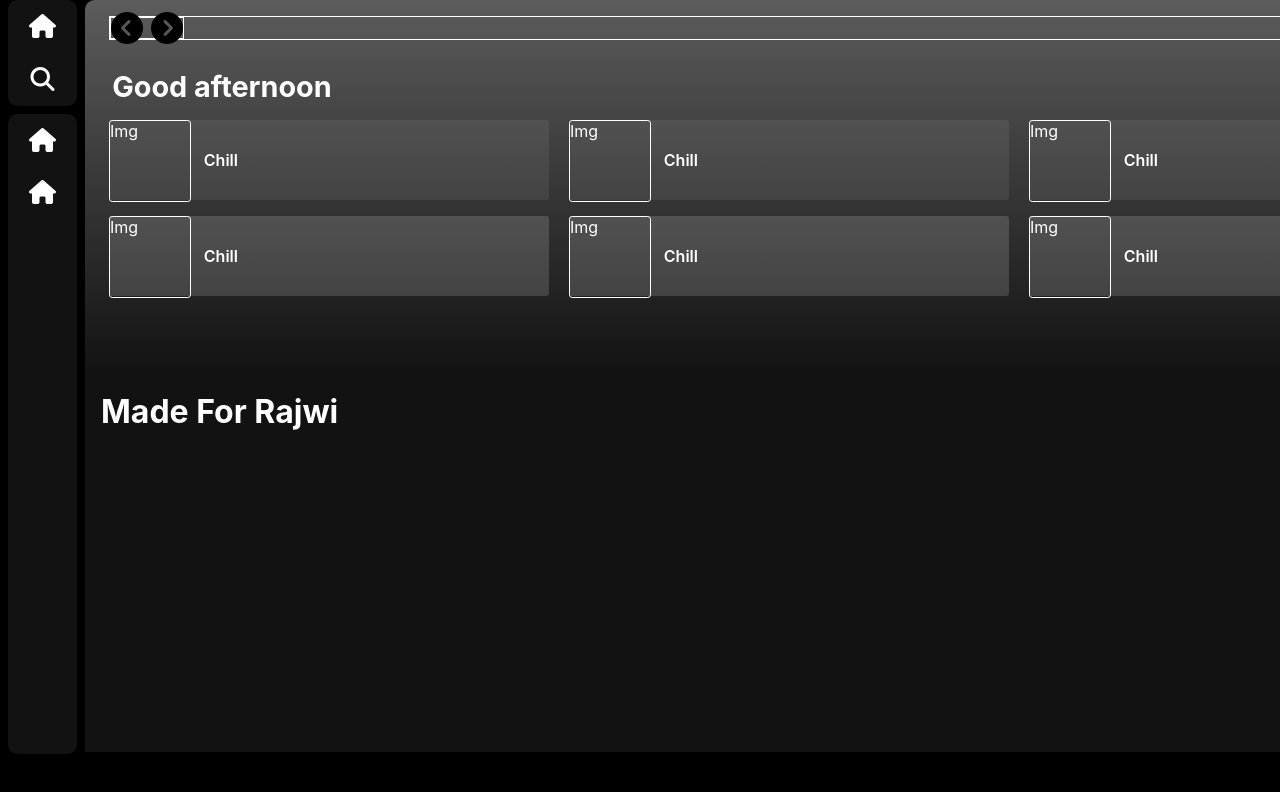
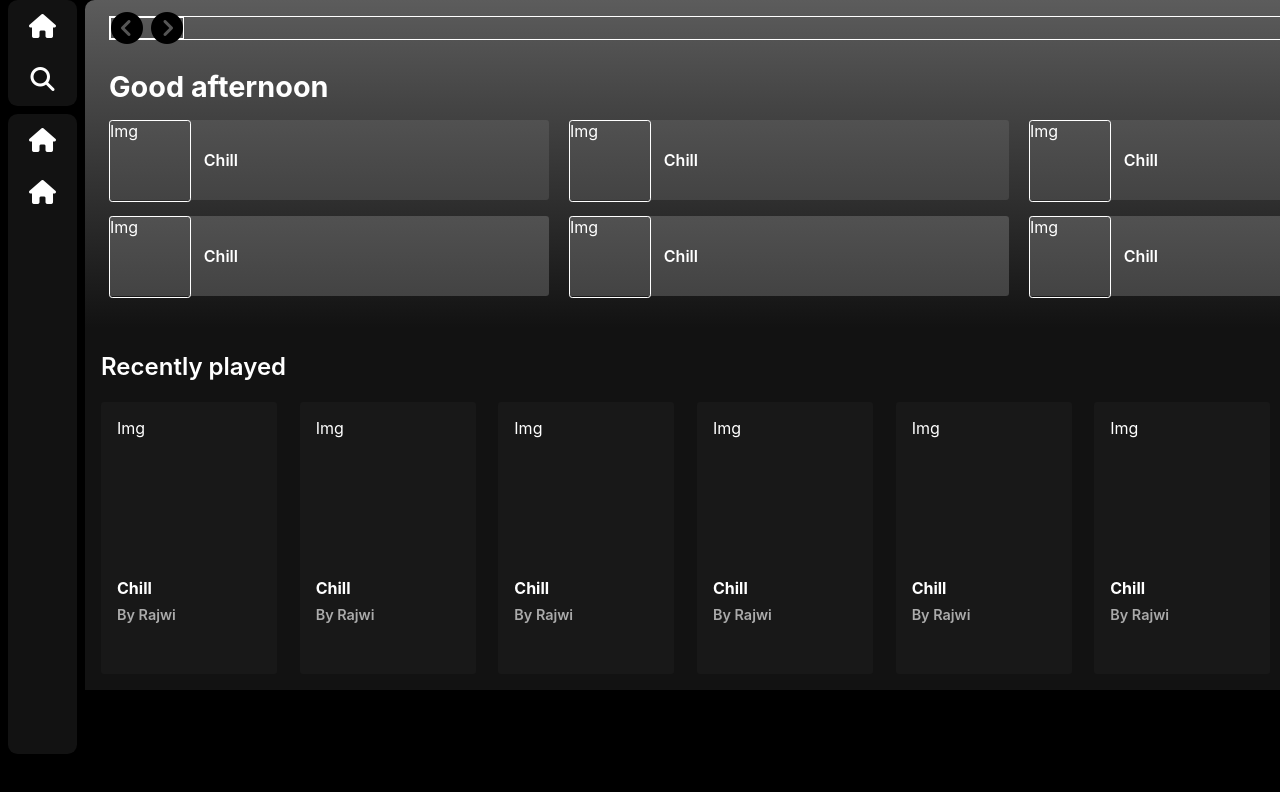
Before and after one commit to shreejal27/spotify_Clone, a React (Create React App) app: page / in a window 1280 px wide. Shown: the top 792 px of the page. Built offline with nearby package versions, Linux system fonts and the light colour scheme; the HTML template or start-up script is replaced by a standard one.

Commit message:
added playlists

```diff
--- a/src/pages/Home.js
+++ b/src/pages/Home.js
@@ -57,7 +57,47 @@ const Home = () => {
                 </div>
             </div>
             <div className="spotifyPlaylists">
-                <h1>Made For Rajwi</h1>
+                <div className="spotifyPlaylistsTopBar">
+                <p className="spotifyPlaylistTitle">Recently played</p>
+                <p className="spotifyPlaylistShowAll">Show all</p>
+                </div>
+                <div className="spotifyPlaylistItemFlex">
+                <div className="spotifyPlaylistItem">
+                    <div className="spotifyPlaylistImage">Img</div>
+                    <p className="spotifyPlaylistText">Chill</p>
+                    <p className="spotifyPlaylistSubText">By Rajwi</p>
+                </div>
+                <div className="spotifyPlaylistItem">
+                    <div className="spotifyPlaylistImage">Img</div>
+                    <p className="spotifyPlaylistText">Chill</p>
+                    <p className="spotifyPlaylistSubText">By Rajwi</p>
+                </div>
+                <div className="spotifyPlaylistItem">
+                    <div className="spotifyPlaylistImage">Img</div>
+                    <p className="spotifyPlaylistText">Chill</p>
+                    <p className="spotifyPlaylistSubText">By Rajwi</p>
+                </div>
+                <div className="spotifyPlaylistItem">
+                    <div className="spotifyPlaylistImage">Img</div>
+                    <p className="spotifyPlaylistText">Chill</p>
+                    <p className="spotifyPlaylistSubText">By Rajwi</p>
+                </div>
+                <div className="spotifyPlaylistItem">
+                    <div className="spotifyPlaylistImage">Img</div>
+                    <p className="spotifyPlaylistText">Chill</p>
+                    <p className="spotifyPlaylistSubText">By Rajwi</p>
+                </div>
+                <div className="spotifyPlaylistItem">
+                    <div className="spotifyPlaylistImage">Img</div>
+                    <p className="spotifyPlaylistText">Chill</p>
+                    <p className="spotifyPlaylistSubText">By Rajwi</p>
+                </div>
+                <div className="spotifyPlaylistItem">
+                    <div className="spotifyPlaylistImage">Img</div>
+                    <p className="spotifyPlaylistText">Chill</p>
+                    <p className="spotifyPlaylistSubText">By Rajwi</p>
+                </div>
+                </div>
             </div>
         </div>
     )
--- a/src/pages/home.css
+++ b/src/pages/home.css
@@ -1,7 +1,7 @@
 
 .spotifyHome{
     background: linear-gradient(to bottom, #5c5c5c, #121212);
-    height: 43vh;
+    height: 37vh;
     width: 85rem;
     display: flex;
     flex-direction: column;
@@ -43,7 +43,7 @@
     font-size: 1.8rem;
     font-weight: 700;
     margin-top:1.8rem;
-    margin-left:0.2rem;
+    /* margin-left:0.2rem; */
 }
 
 .spotifyFavAlbums{
@@ -88,7 +88,70 @@
 
 .spotifyPlaylists{
     padding: 1rem;
-    height: 43vh;
+    height: auto;
     /* border: 1px solid white; */
     background:  #121212;
 }
+
+.spotifyPlaylistsTopBar{
+    display: flex;
+    flex-direction: row;
+    justify-content: space-between;
+    /* border:1px solid white; */
+}
+
+
+.spotifyPlaylistItemFlex{
+    display: flex;
+    flex-direction: row;
+    justify-content: space-between;
+    /* border: 1px solid white; */
+    margin-top:1.3rem;
+}
+
+.spotifyPlaylistItem{
+    /* border: 1px solid white; */
+    height: 17rem;
+    width: 11rem;
+    border-radius: 0.2rem;
+    background: #181818;
+}
+
+.spotifyPlaylistTitle{
+    font-size: 1.5rem;
+    font-weight: 600;
+    margin-top: 0.5rem;
+    color: white;
+}
+
+.spotifyPlaylistShowAll{
+    font-size: 0.9rem;
+    font-weight: 600;
+    margin-top: 0.8rem;
+    color: #ababab;
+
+}
+
+.spotifyPlaylistImage{
+    width: 9rem;
+    height: 9rem;
+    border-radius: 0.2rem;
+    margin: 1rem;
+    /* border: 1px solid white; */
+}
+
+.spotifyPlaylistText{
+    font-size: 1rem;
+    font-weight: 700;
+    margin-top: 0.5rem;
+    color: white;
+    margin-left: 1rem
+}
+
+.spotifyPlaylistSubText{
+    font-size: 0.9rem;
+    font-weight: 600;
+    margin-top: 0.5rem;
+    color: #ababab;
+    margin-left: 1rem
+}
```
